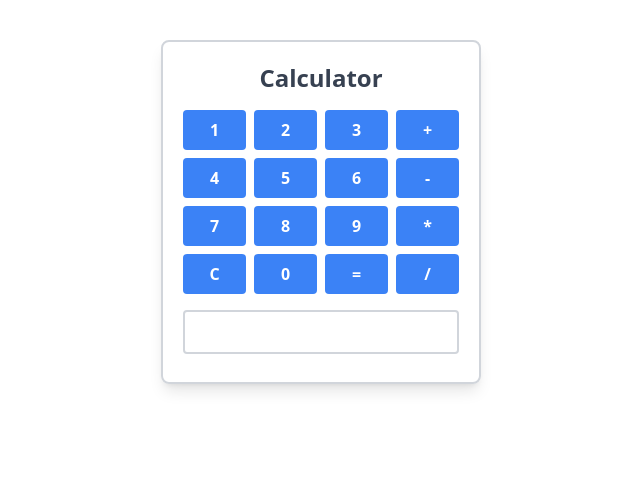
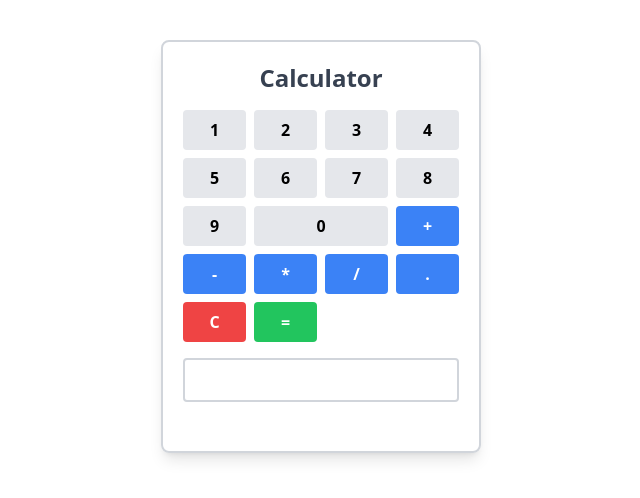
Before and after one commit to pwojcieszuk/calculator, a Next.js app: page / in a window 1280 px wide. Shown: the top 498 px of the page, without its empty margins (319-959 px from the left). Built offline with nearby package versions, Linux system fonts and the light colour scheme.

Commit message:
Visual calculator improvements

```diff
--- a/src/components/Calculator.tsx
+++ b/src/components/Calculator.tsx
@@ -1,11 +1,17 @@
 "use client";
-import { useState } from "react";
+import { ChangeEvent, SyntheticEvent, useState } from "react";
+
+const validateInput = (expression: string) => {
+  const isValid = /^[\d+\-*/. ()]+$/.test(expression);
+  return isValid;
+};
 
 const Calculator = () => {
   const [input, setInput] = useState("");
   const [error, setError] = useState("");
 
-  const buttons = ["1", "2", "3", "+", "4", "5", "6", "-", "7", "8", "9", "*", "C", "0", "=", "/"];
+  const numberButtons = ["1", "2", "3", "4", "5", "6", "7", "8", "9", "0"];
+  const operationButtons = ["+", "-", "*", "/", "."];
 
   const handleButtonClick = (value: string) => {
     if (value === "C") {
@@ -16,12 +22,6 @@ const Calculator = () => {
     } else {
       setInput(input + value);
     }
-  };
-
-  const validateInput = (expression: string) => {
-    // Simple validation rule: Only numbers and +, -, *, / are allowed
-    const isValid = /^[\d+\-*/ ()]+$/.test(expression);
-    return isValid;
   };
 
   const calculateResult = async () => {
@@ -39,11 +39,31 @@ const Calculator = () => {
     }
   };
 
+  const handleInputChange = (e: ChangeEvent<HTMLInputElement>) => {
+    const value = e.target.value;
+    if (validateInput(value)) {
+      setInput(value);
+      setError(""); // Clear any existing error when the input is valid
+    } else {
+      setError("Invalid character");
+    }
+  };
+
   return (
     <div className="max-w-xs mx-auto mt-10 p-5 border-2 border-gray-300 rounded-lg shadow-lg">
       <h1 className="text-2xl font-bold text-center text-gray-700 mb-4">Calculator</h1>
       <div className="grid grid-cols-4 gap-2 mb-4">
-        {buttons.map((button, idx) => (
+        {numberButtons.map((button, idx) => (
+          <button
+            key={idx}
+            className={`bg-gray-200 text-black font-semibold py-2 rounded focus:outline-none focus:ring-2 focus:ring-blue-300 ${
+              button === "0" ? "col-span-2" : ""
+            }`}
+            onClick={() => handleButtonClick(button)}>
+            {button}
+          </button>
+        ))}
+        {operationButtons.map((button, idx) => (
           <button
             key={idx}
             className="bg-blue-500 text-white font-semibold py-2 rounded hover:bg-blue-600 focus:outline-none focus:ring-2 focus:ring-blue-300"
@@ -51,14 +71,24 @@ const Calculator = () => {
             {button}
           </button>
         ))}
+        <button
+          className="bg-red-500 text-white font-semibold py-2 rounded hover:bg-red-600 focus:outline-none focus:ring-2 focus:ring-red-300"
+          onClick={() => handleButtonClick("C")}>
+          C
+        </button>
+        <button
+          className="bg-green-500 text-white font-semibold py-2 rounded hover:bg-green-600 focus:outline-none focus:ring-2 focus:ring-green-300"
+          onClick={() => handleButtonClick("=")}>
+          =
+        </button>
       </div>
       <input
         type="text"
         value={input}
-        onChange={(e) => setInput(e.target.value)}
-        className="w-full p-2 border-2 border-gray-300 rounded mb-2"
+        onChange={handleInputChange}
+        className="w-full p-2 border-2 border-gray-300 rounded mb-2 overflow-auto"
       />
-      {error && <p className="text-red-500 text-sm">{error}</p>}
+      <p className="text-red-500 text-sm min-h-[1.3rem]">{error}</p>
     </div>
   );
 };
```
